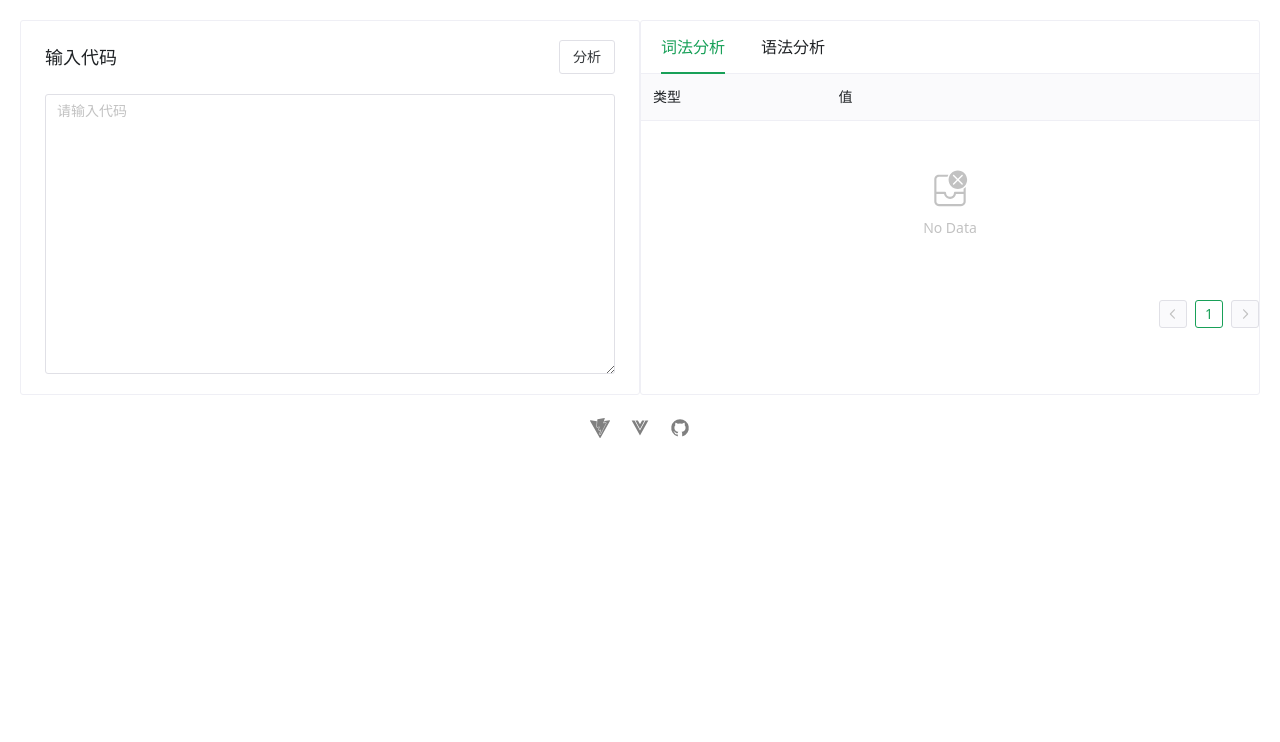
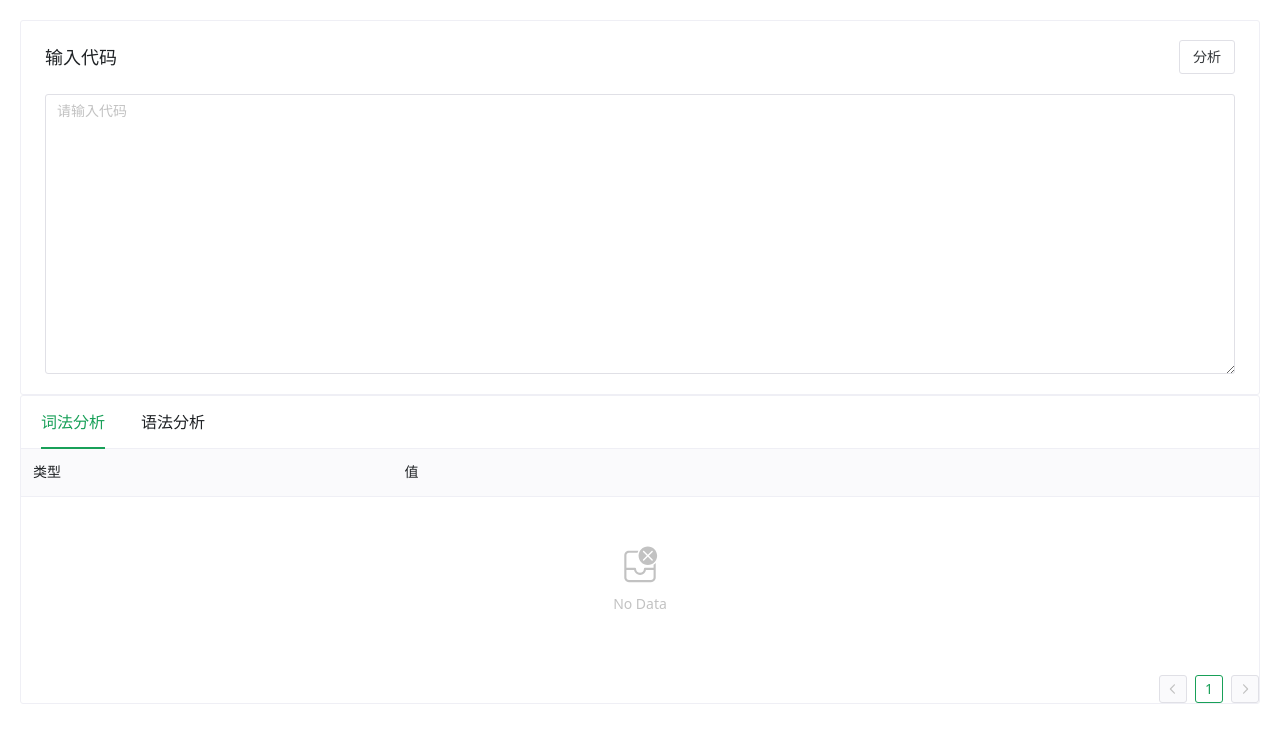
Before and after one commit to widcardw/Compilation-principle, a Vue app: page / in a window 1280 px wide. Shown: the top 742 px of the page. Built offline with nearby package versions, Linux system fonts and the light colour scheme.

Commit message:
Add unocss to add icons and styles to the page

```diff
--- a/package.json
+++ b/package.json
@@ -11,9 +11,14 @@
     "vue": "^3.2.25"
   },
   "devDependencies": {
+    "@iconify-json/carbon": "^1.1.3",
+    "@iconify-json/file-icons": "^1.1.1",
+    "@unocss/preset-attributify": "^0.31.5",
+    "@unocss/preset-icons": "^0.31.5",
     "@vitejs/plugin-vue": "^2.3.0",
     "naive-ui": "^2.28.0",
     "typescript": "^4.5.4",
+    "unocss": "^0.31.5",
     "vite": "^2.9.0",
     "vue-tsc": "^0.29.8"
   }
--- a/src/App.vue
+++ b/src/App.vue
@@ -2,17 +2,14 @@
 // This starter template is using Vue 3 <script setup> SFCs
 // Check out https://v3.vuejs.org/api/sfc-script-setup.html#sfc-script-setup
 import Analysis from './components/Analysis.vue'
-import CarbonLogoGithub from './components/icon/CarbonLogoGithub.vue';
-import SimpleIconVite from './components/icon/SimpleIconVite.vue';
-import MdiVuejs from './components/icon/MdiVuejs.vue';
 </script>
 
 <template>
   <Analysis style="margin: 20px; width: calc(100%-40px);" />
-  <div style="display: flex; justify-content: center;">
-    <SimpleIconVite class="m-1" />
-    <MdiVuejs class="m-1" />
-    <CarbonLogoGithub class="m-1" />
+  <div m2 flex justify-center text-1xl hover="op80" op30 duration-300>
+    <a i-file-icons-vite text-zinc-600 href="https://vitejs.cn" target="_blank" m1></a>
+    <a i-file-icons-vue text-zinc-600 href="https://github.com/vuejs/vue" target="_blank" m1></a>
+    <a i-carbon-logo-github text-zinc-600 href="https://github.com/widcardw/Compilation-principle" target="_blank" m1></a>
   </div>
 </template>
 
--- a/src/components/Analysis.vue
+++ b/src/components/Analysis.vue
@@ -14,7 +14,7 @@ const analyze = () => {
 </script>
 
 <template>
-  <div style="display: flex; justify-content:first baseline;">
+  <div lg:flex lg:justify-center>
     <n-card title="输入代码">
       <template #header-extra>
         <n-button @click="analyze">分析</n-button>
--- a/src/components/icon/CarbonLogoGithub.vue
+++ /dev/null
@@ -1,14 +0,0 @@
-
-<template>
-  <a href="https://github.com/widcardw/Compilation-principle">
-    <svg width="1em" height="1em" viewBox="0 0 32 32">
-      <path fill="currentColor" fillRule="evenodd"
-        d="M16 2a14 14 0 0 0-4.43 27.28c.7.13 1-.3 1-.67v-2.38c-3.89.84-4.71-1.88-4.71-1.88a3.71 3.71 0 0 0-1.62-2.05c-1.27-.86.1-.85.1-.85a2.94 2.94 0 0 1 2.14 1.45a3 3 0 0 0 4.08 1.16a2.93 2.93 0 0 1 .88-1.87c-3.1-.36-6.37-1.56-6.37-6.92a5.4 5.4 0 0 1 1.44-3.76a5 5 0 0 1 .14-3.7s1.17-.38 3.85 1.43a13.3 13.3 0 0 1 7 0c2.67-1.81 3.84-1.43 3.84-1.43a5 5 0 0 1 .14 3.7a5.4 5.4 0 0 1 1.44 3.76c0 5.38-3.27 6.56-6.39 6.91a3.33 3.33 0 0 1 .95 2.59v3.84c0 .46.25.81 1 .67A14 14 0 0 0 16 2Z">
-      </path>
-    </svg>
-  </a>
-</template>
-
-<script setup lang="ts">
-
-</script>
--- a/src/components/icon/MdiVuejs.vue
+++ /dev/null
@@ -1,13 +0,0 @@
-
-<template>
-    <a href="https://v3.cn.vuejs.org/" target="_blank">
-        <svg width="1em" height="1em" viewBox="0 0 24 24">
-            <path fill="currentColor" d="M2 3h3.5L12 15l6.5-12H22L12 21L2 3m4.5 0h3L12 7.58L14.5 3h3L12 13.08L6.5 3Z">
-            </path>
-        </svg>
-    </a>
-</template>
-
-<script setup lang="ts">
-
-</script>
--- a/src/components/icon/SimpleIconVite.vue
+++ /dev/null
@@ -1,14 +0,0 @@
-
-<template>
-    <a href="https://vitejs.cn" target="_blank">
-        <svg width="1em" height="1em" viewBox="0 0 24 24">
-            <path fill="currentColor"
-                d="m8.286 10.578l.512-8.657a.306.306 0 0 1 .247-.282L17.377.006a.306.306 0 0 1 .353.385l-1.558 5.403a.306.306 0 0 0 .352.385l2.388-.46a.306.306 0 0 1 .332.438l-6.79 13.55l-.123.19a.294.294 0 0 1-.252.14c-.177 0-.35-.152-.305-.369l1.095-5.301a.306.306 0 0 0-.388-.355l-1.433.435a.306.306 0 0 1-.389-.354l.69-3.375a.306.306 0 0 0-.37-.36l-2.32.536a.306.306 0 0 1-.374-.316zm14.976-7.926L17.284 3.74l-.544 1.887l2.077-.4a.8.8 0 0 1 .84.369a.8.8 0 0 1 .034.783L12.9 19.93l-.013.025l-.015.023l-.122.19a.801.801 0 0 1-.672.37a.826.826 0 0 1-.634-.302a.8.8 0 0 1-.16-.67l1.029-4.981l-1.12.34a.81.81 0 0 1-.86-.262a.802.802 0 0 1-.165-.67l.63-3.08l-2.027.468a.808.808 0 0 1-.768-.233a.81.81 0 0 1-.217-.6l.389-6.57l-7.44-1.33a.612.612 0 0 0-.64.906L11.58 23.691a.612.612 0 0 0 1.066-.004l11.26-20.135a.612.612 0 0 0-.644-.9z">
-            </path>
-        </svg>
-    </a>
-</template>
-
-<script setup lang="ts">
-
-</script>
--- a/src/main.ts
+++ b/src/main.ts
@@ -1,5 +1,6 @@
 import { createApp } from 'vue'
 import App from './App.vue'
+import 'uno.css'
 
 
 createApp(App).mount('#app')
--- a/vite.config.ts
+++ b/vite.config.ts
@@ -1,9 +1,22 @@
 import { defineConfig } from 'vite'
 import vue from '@vitejs/plugin-vue'
+import Unocss from 'unocss/vite'
+import UnocssIcons from '@unocss/preset-icons'
+import presetAttributify from '@unocss/preset-attributify'
+import { presetUno } from 'unocss'
 
 // https://vitejs.dev/config/
 export default defineConfig({
   plugins: [
     vue(),
+    Unocss({
+      // 但 `presets` 被指定时，默认的预设将会被禁用，
+      // 因此你可以在你原有的 App 上使用纯 CSS 图标而不需要担心 CSS 冲突的问题。
+      presets: [
+        presetAttributify(),
+        UnocssIcons(),
+        presetUno() // - 取消注释以启用默认的预设
+      ],
+    }),
   ]
 })
```
Also changed, not shown: 1 other file (tests, documents, lock files or other folders).
